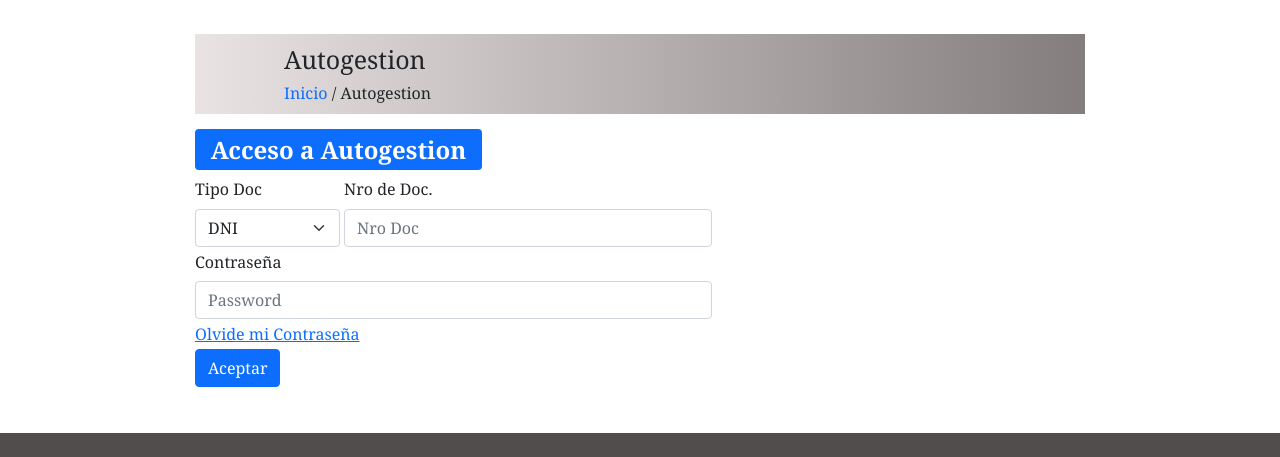
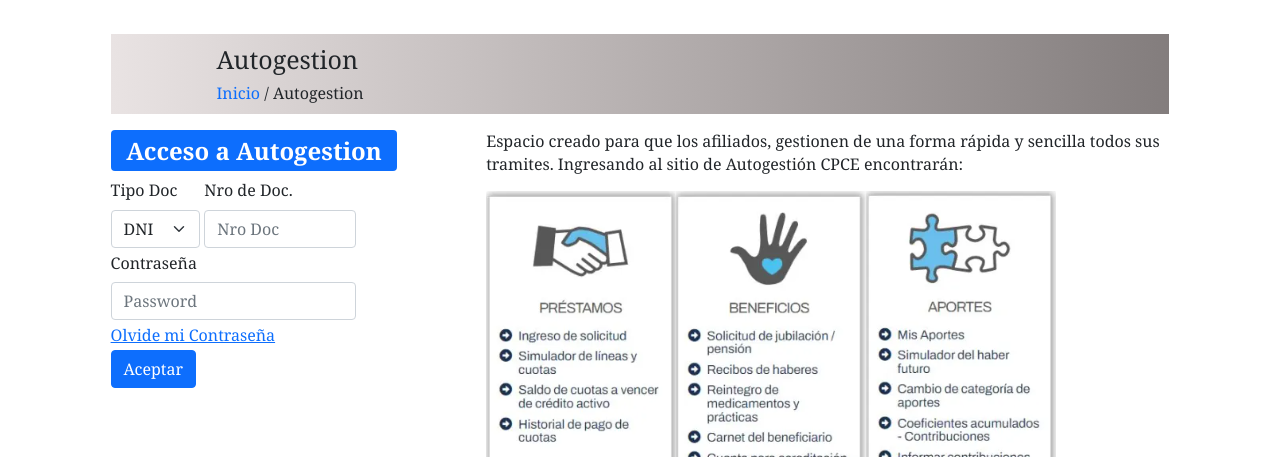
Before and after one commit to marcosx77/repositorio_cpce, a plain HTML site: page pages/autogestion.html in a window 1280 px wide. Shown: the part 153-610 px from the top of the page. Drawn offline with nearby package versions, Linux system fonts and the light colour scheme.

Commit message:
autogestion terminado

```diff
--- a/css/styles.css
+++ b/css/styles.css
@@ -170,6 +170,28 @@ padding-left: 20px;
   justify-content: center;
 }
 
+/*Grilla Autogestion*/
+.grilla_autogestion{
+  padding-top: 1px;
+  display: grid;
+  /*grid-template-columns: repeat(4 1fr);*/
+  grid-template-columns: 35% 65%;
+  grid-template-rows: 1fr;
+  grid-template-areas: "auto1 auto2";
+  gap:5px;
+}
+#auto1{
+  grid-area: auto1;
+}
+#auto2{
+  grid-area: auto2;
+  display: flex;
+  flex-direction: row;
+  flex-wrap: wrap;
+  align-items:center;
+  justify-content:flex-start;
+}
+
 /*GRILLA PARA EL HTML Matriculacion*/
   .GrillaMatri{
     /*background-color: aquamarine; */
--- a/pages/autogestion.html
+++ b/pages/autogestion.html
@@ -1,10 +1,10 @@
 <!DOCTYPE html>
 <html lang="en">
-
 <head>
     <meta charset="UTF-8">
     <meta http-equiv="X-UA-Compatible" content="IE=edge">
     <meta name="viewport" content="width=device-width, initial-scale=1.0">
+    <link rel="shortcut icon" href="../img/cpce_logo.png" type="image/png" />
     <title>Consejo Profesional de Ciencias Económicas de Córdoba</title>
     <link href="https://cdn.jsdelivr.net/npm/bootstrap@5.0.2/dist/css/bootstrap.min.css" rel="stylesheet"
         integrity="sha384-EVSTQN3/azprG1Anm3QDgpJLIm9Nao0Yz1ztcQTwFspd3yD65VohhpuuCOmLASjC" crossorigin="anonymous">
@@ -46,12 +46,11 @@
                 <a href="../index.html">Inicio
                 </a><span> / Autogestion</span>
             </div>
-
+            <div class="grilla_autogestion">
+                <div id="auto1" >
                     <h1 class="badge  bg-primary text-wrap fs-4">Acceso a Autogestion</h1>
                     <form class="row g-1">
-
-
-                <div class="col-2">
+                        <div class="col-3">
                             <label for="tipodoc" class="form-label">Tipo Doc</label>
                             <select class="form-select" id="tipodoc" required>
 
@@ -67,26 +66,34 @@
 
                         <div class="col-5">
                             <label for="inputDNI" class="form-label">Nro de Doc.</label>
-                    <input type="text" class="form-control" id="inputDNI" placeholder="Nro Doc" required="obligatorio">
+                            <input type="text" class="form-control" id="inputDNI" placeholder="Nro Doc"
+                                required="obligatorio">
                         </div>
-                <div class="col-7">
+                        <div class="col-8">
                             <label for="inputPass" class="form-label">Contraseña</label>
                             <input type="password" class="form-control" id="inputPass" placeholder="Password"
                                 required="obligatorio">
                         </div>
                         <div class="col-12">
-                    <a href="https://support.google.com/mail/answer/41078?hl=es-419&co=GENIE.Platform%3DDesktop" target="blank">Olvide mi Contraseña</a>
+                            <a href="https://support.google.com/mail/answer/41078?hl=es-419&co=GENIE.Platform%3DDesktop"
+                                target="blank">Olvide mi Contraseña</a>
                         </div>
-
-
-
-
 
                         <div class="col-6">
                             <button type="submit" class="btn btn-primary">Aceptar</button>
                         </div>
                     </form>
+                </div>
+                <div id="auto2">
+                    <p>Espacio creado para que los afiliados, gestionen de una forma rápida y sencilla todos sus tramites. Ingresando al sitio de Autogestión CPCE encontrarán:</p>
+                    <img src="../img/Auto/auto1.png" alt="auto1">
+                    <img src="../img/Auto/auto2.png" alt="auto2">
+                    <img src="../img/Auto/auto3.png" alt="auto3">
+                    <img src="../img/Auto/auto4.png" alt="auto4">
+                </div>
+            </div>
         </main>
+
         <div class="item-3">
             <footer>
                 <div>
```
Also changed, not shown: index.html (+1 -1 lines), pages/contacto.html (+1 -0 lines), pages/servicios_sociales.html (+1 -0 lines), pages/tecnica.html (+1 -0 lines), pages/ubicacion.html (+1 -0 lines), img/Auto/auto1.png (added), img/Auto/auto2.png (added), img/Auto/auto3.png (added), img/Auto/auto4.png (added). Lines whose indentation alone changed are shown as unchanged.
